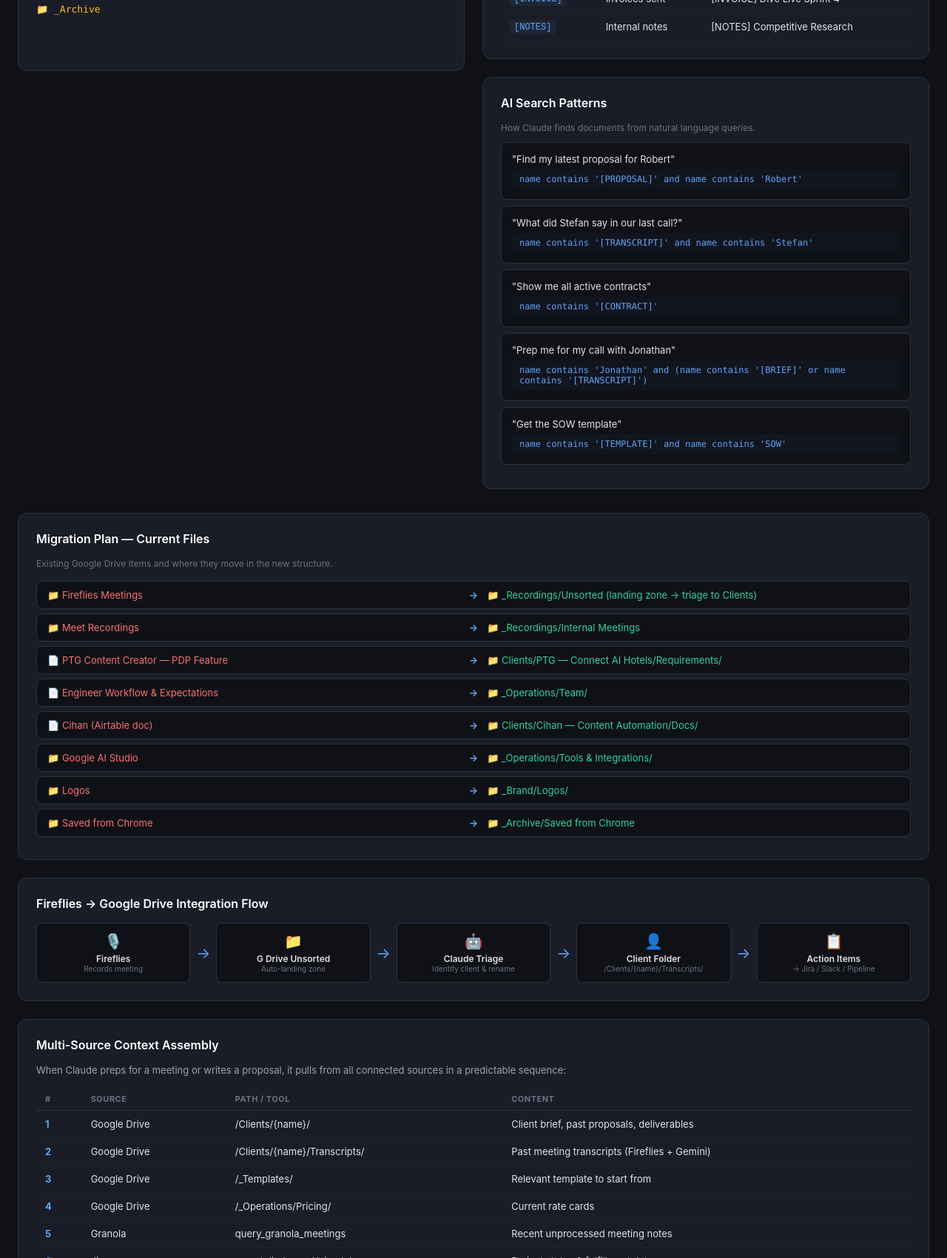
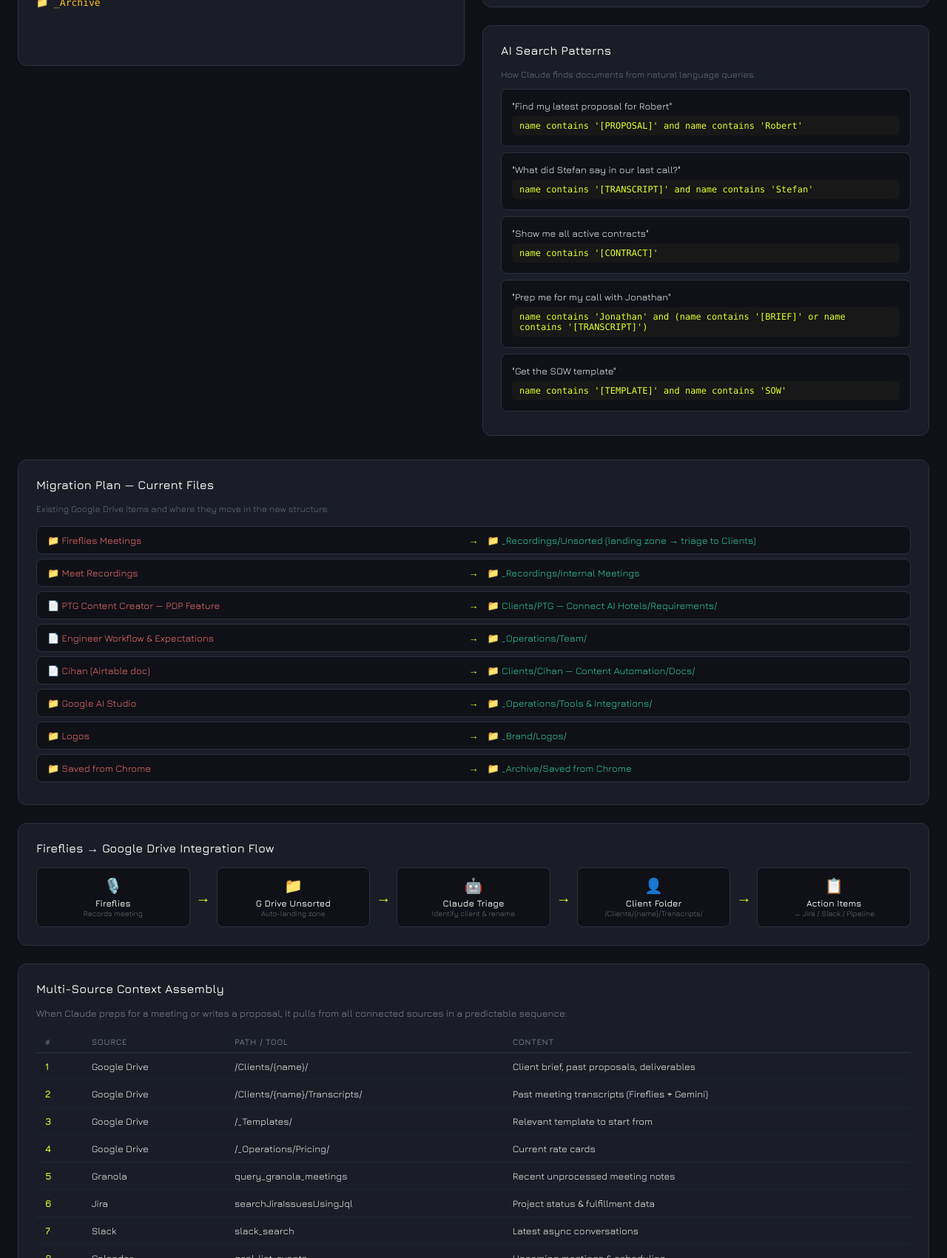
Before and after one commit to Automation-Architecture/aa-knowledge-base, a plain HTML site: page public/index.html in a window 1280 px wide. Shown: the part 1100-2800 px from the top of the page at 74% size. Drawn offline with nearby package versions, Linux system fonts and the light colour scheme.

Commit message:
Apply brand guidelines: Jura font + lime/off-white color palette

```diff
--- a/public/index.html
+++ b/public/index.html
@@ -4,31 +4,32 @@
 <meta charset="UTF-8">
 <meta name="viewport" content="width=device-width, initial-scale=1.0">
 <title>Automation Architecture — Knowledge Base</title>
+<link href="https://fonts.googleapis.com/css2?family=Jura:wght@300;400;500;600;700&display=swap" rel="stylesheet">
 <style>
   * { margin: 0; padding: 0; box-sizing: border-box; }
-  body { font-family: -apple-system, BlinkMacSystemFont, 'Segoe UI', Roboto, sans-serif; background: #0f1117; color: #e1e4e8; padding: 24px; }
+  body { font-family: 'Jura', sans-serif; background: #0f1117; color: #F9F7F2; padding: 24px; }
 
   /* Nav - matches other dashboards exactly */
   .nav { display: flex; gap: 4px; margin-bottom: 24px; background: #1a1d27; border-radius: 10px; padding: 4px; border: 1px solid #2d3140; width: fit-content; }
-  .nav a { padding: 8px 20px; border-radius: 8px; font-size: 13px; font-weight: 500; color: #9ca3af; text-decoration: none; transition: all 0.15s; }
-  .nav a:hover { color: #e1e4e8; background: #2d3140; }
-  .nav a.active { background: #60a5fa22; color: #60a5fa; border: 1px solid #60a5fa44; }
+  .nav a { padding: 8px 20px; border-radius: 8px; font-size: 13px; font-weight: 500; color: #898A8D; text-decoration: none; transition: all 0.15s; }
+  .nav a:hover { color: #F9F7F2; background: #2d3140; }
+  .nav a.active { background: #E6FF2B22; color: #E6FF2B; border: 1px solid #E6FF2B44; }
 
   .header { display: flex; justify-content: space-between; align-items: baseline; margin-bottom: 32px; }
-  .header h1 { font-size: 24px; font-weight: 600; color: #fff; }
+  .header h1 { font-size: 24px; font-weight: 600; color: #F9F7F2; }
   .header .updated { font-size: 13px; color: #6b7280; }
 
   /* Stats row */
   .stats-row { display: grid; grid-template-columns: repeat(5, 1fr); gap: 16px; margin-bottom: 32px; }
   .stat-card { background: #1a1d27; border-radius: 12px; padding: 20px; text-align: center; border: 1px solid #2d3140; }
   .stat-card .number { font-size: 36px; font-weight: 700; margin-bottom: 4px; }
-  .stat-card .label { font-size: 12px; color: #9ca3af; text-transform: uppercase; letter-spacing: 0.5px; }
+  .stat-card .label { font-size: 12px; color: #898A8D; text-transform: uppercase; letter-spacing: 0.5px; }
 
   /* Grid layouts */
   .grid-2 { display: grid; grid-template-columns: 1fr 1fr; gap: 24px; margin-bottom: 32px; }
   .grid-3 { display: grid; grid-template-columns: 1fr 1fr 1fr; gap: 24px; margin-bottom: 32px; }
   .card { background: #1a1d27; border-radius: 12px; padding: 24px; border: 1px solid #2d3140; }
-  .card h2 { font-size: 16px; font-weight: 600; margin-bottom: 16px; color: #fff; }
+  .card h2 { font-size: 16px; font-weight: 600; margin-bottom: 16px; color: #F9F7F2; }
   .card-full { grid-column: 1 / -1; }
 
   /* Tree styles */
@@ -44,13 +45,13 @@
   .folder { color: #fbbf24; cursor: pointer; user-select: none; }
   .folder::before { content: '📁 '; }
   .folder.open::before { content: '📂 '; }
-  .file { color: #9ca3af; }
+  .file { color: #898A8D; }
   .file::before { content: '📄 '; }
   .auto::before { content: '🤖 '; }
   .auto { color: #22d3ee; }
 
   .tag { font-size: 10px; padding: 1px 6px; border-radius: 4px; margin-left: 6px; vertical-align: middle; font-family: -apple-system, sans-serif; }
-  .tag-ai { background: #60a5fa22; color: #60a5fa; }
+  .tag-ai { background: #E6FF2B22; color: #E6FF2B; }
   .tag-auto { background: #22d3ee22; color: #22d3ee; }
   .tag-new { background: #34d39922; color: #34d399; }
   .tag-existing { background: #fbbf2422; color: #fbbf24; }
@@ -70,24 +71,24 @@
   .rules-table th { text-align: left; padding: 8px 12px; font-size: 11px; color: #6b7280; text-transform: uppercase; letter-spacing: 0.5px; border-bottom: 1px solid #2d3140; }
   .rules-table td { padding: 10px 12px; border-bottom: 1px solid #1f2333; }
   .rules-table tr:hover { background: #1f2333; }
-  .rules-table code { background: #60a5fa12; color: #60a5fa; padding: 2px 6px; border-radius: 4px; font-size: 12px; }
+  .rules-table code { background: #E6FF2B12; color: #E6FF2B; padding: 2px 6px; border-radius: 4px; font-size: 12px; }
 
   /* Search patterns */
   .pattern-card { background: #0f1117; border: 1px solid #2d3140; border-radius: 8px; padding: 14px; margin-bottom: 8px; }
-  .pattern-ask { font-size: 13px; margin-bottom: 6px; color: #e1e4e8; }
-  .pattern-query { font-family: 'SF Mono', Monaco, Consolas, monospace; font-size: 12px; color: #60a5fa; background: #60a5fa08; padding: 6px 10px; border-radius: 6px; }
+  .pattern-ask { font-size: 13px; margin-bottom: 6px; color: #F9F7F2; }
+  .pattern-query { font-family: 'SF Mono', Monaco, Consolas, monospace; font-size: 12px; color: #E6FF2B; background: #E6FF2B08; padding: 6px 10px; border-radius: 6px; }
 
   /* Migration */
   .migration-item { display: flex; align-items: center; gap: 12px; padding: 10px 14px; background: #0f1117; border: 1px solid #2d3140; border-radius: 8px; margin-bottom: 6px; font-size: 13px; }
   .migration-from { color: #f87171; flex: 1; }
-  .migration-arrow { color: #60a5fa; font-weight: bold; flex-shrink: 0; }
+  .migration-arrow { color: #E6FF2B; font-weight: bold; flex-shrink: 0; }
   .migration-to { color: #34d399; flex: 1; }
 
   /* Tabs inside cards */
   .inner-tabs { display: flex; gap: 2px; margin-bottom: 16px; border-bottom: 1px solid #2d3140; }
   .inner-tab { padding: 6px 14px; background: none; border: none; color: #6b7280; font-size: 12px; cursor: pointer; border-bottom: 2px solid transparent; margin-bottom: -1px; transition: .2s; }
-  .inner-tab:hover { color: #e1e4e8; }
-  .inner-tab.active { color: #60a5fa; border-bottom-color: #60a5fa; font-weight: 600; }
+  .inner-tab:hover { color: #F9F7F2; }
+  .inner-tab.active { color: #E6FF2B; border-bottom-color: #E6FF2B; font-weight: 600; }
   .inner-content { display: none; }
   .inner-content.active { display: block; }
 
@@ -117,7 +118,7 @@
 
 <!-- Stats -->
 <div class="stats-row">
-  <div class="stat-card"><div class="number" style="color:#60a5fa">7</div><div class="label">Top-Level Zones</div></div>
+  <div class="stat-card"><div class="number" style="color:#E6FF2B">7</div><div class="label">Top-Level Zones</div></div>
   <div class="stat-card"><div class="number" style="color:#fbbf24">13</div><div class="label">Client Folders</div></div>
   <div class="stat-card"><div class="number" style="color:#34d399">6</div><div class="label">Data Sources</div></div>
   <div class="stat-card"><div class="number" style="color:#a78bfa">10</div><div class="label">Doc Type Prefixes</div></div>
@@ -337,25 +338,25 @@
       <div style="font-size:12px;font-weight:600">Fireflies</div>
       <div style="font-size:10px;color:#6b7280">Records meeting</div>
     </div>
-    <div style="display:flex;align-items:center;color:#60a5fa;font-size:20px">→</div>
+    <div style="display:flex;align-items:center;color:#E6FF2B;font-size:20px">→</div>
     <div style="background:#0f1117;border:1px solid #2d3140;border-radius:8px;padding:12px 16px;flex:1;min-width:140px;text-align:center">
       <div style="font-size:20px;margin-bottom:4px">📁</div>
       <div style="font-size:12px;font-weight:600">G Drive Unsorted</div>
       <div style="font-size:10px;color:#6b7280">Auto-landing zone</div>
     </div>
-    <div style="display:flex;align-items:center;color:#60a5fa;font-size:20px">→</div>
+    <div style="display:flex;align-items:center;color:#E6FF2B;font-size:20px">→</div>
     <div style="background:#0f1117;border:1px solid #2d3140;border-radius:8px;padding:12px 16px;flex:1;min-width:140px;text-align:center">
       <div style="font-size:20px;margin-bottom:4px">🤖</div>
       <div style="font-size:12px;font-weight:600">Claude Triage</div>
       <div style="font-size:10px;color:#6b7280">Identify client & rename</div>
     </div>
-    <div style="display:flex;align-items:center;color:#60a5fa;font-size:20px">→</div>
+    <div style="display:flex;align-items:center;color:#E6FF2B;font-size:20px">→</div>
     <div style="background:#0f1117;border:1px solid #2d3140;border-radius:8px;padding:12px 16px;flex:1;min-width:140px;text-align:center">
       <div style="font-size:20px;margin-bottom:4px">👤</div>
       <div style="font-size:12px;font-weight:600">Client Folder</div>
       <div style="font-size:10px;color:#6b7280">/Clients/{name}/Transcripts/</div>
     </div>
-    <div style="display:flex;align-items:center;color:#60a5fa;font-size:20px">→</div>
+    <div style="display:flex;align-items:center;color:#E6FF2B;font-size:20px">→</div>
     <div style="background:#0f1117;border:1px solid #2d3140;border-radius:8px;padding:12px 16px;flex:1;min-width:140px;text-align:center">
       <div style="font-size:20px;margin-bottom:4px">📋</div>
       <div style="font-size:12px;font-weight:600">Action Items</div>
@@ -367,18 +368,18 @@
 <!-- Context Assembly -->
 <div class="card">
   <h2>Multi-Source Context Assembly</h2>
-  <p style="font-size:13px;color:#9ca3af;margin-bottom:16px">When Claude preps for a meeting or writes a proposal, it pulls from all connected sources in a predictable sequence:</p>
+  <p style="font-size:13px;color:#898A8D;margin-bottom:16px">When Claude preps for a meeting or writes a proposal, it pulls from all connected sources in a predictable sequence:</p>
   <table class="rules-table">
     <thead><tr><th>#</th><th>Source</th><th>Path / Tool</th><th>Content</th></tr></thead>
     <tbody>
-      <tr><td style="color:#60a5fa;font-weight:700">1</td><td>Google Drive</td><td>/Clients/{name}/</td><td>Client brief, past proposals, deliverables</td></tr>
-      <tr><td style="color:#60a5fa;font-weight:700">2</td><td>Google Drive</td><td>/Clients/{name}/Transcripts/</td><td>Past meeting transcripts (Fireflies + Gemini)</td></tr>
-      <tr><td style="color:#60a5fa;font-weight:700">3</td><td>Google Drive</td><td>/_Templates/</td><td>Relevant template to start from</td></tr>
-      <tr><td style="color:#60a5fa;font-weight:700">4</td><td>Google Drive</td><td>/_Operations/Pricing/</td><td>Current rate cards</td></tr>
-      <tr><td style="color:#60a5fa;font-weight:700">5</td><td>Granola</td><td>query_granola_meetings</td><td>Recent unprocessed meeting notes</td></tr>
-      <tr><td style="color:#60a5fa;font-weight:700">6</td><td>Jira</td><td>searchJiraIssuesUsingJql</td><td>Project status & fulfillment data</td></tr>
-      <tr><td style="color:#60a5fa;font-weight:700">7</td><td>Slack</td><td>slack_search</td><td>Latest async conversations</td></tr>
-      <tr><td style="color:#60a5fa;font-weight:700">8</td><td>Calendar</td><td>gcal_list_events</td><td>Upcoming meetings & scheduling</td></tr>
+      <tr><td style="color:#E6FF2B;font-weight:700">1</td><td>Google Drive</td><td>/Clients/{name}/</td><td>Client brief, past proposals, deliverables</td></tr>
+      <tr><td style="color:#E6FF2B;font-weight:700">2</td><td>Google Drive</td><td>/Clients/{name}/Transcripts/</td><td>Past meeting transcripts (Fireflies + Gemini)</td></tr>
+      <tr><td style="color:#E6FF2B;font-weight:700">3</td><td>Google Drive</td><td>/_Templates/</td><td>Relevant template to start from</td></tr>
+      <tr><td style="color:#E6FF2B;font-weight:700">4</td><td>Google Drive</td><td>/_Operations/Pricing/</td><td>Current rate cards</td></tr>
+      <tr><td style="color:#E6FF2B;font-weight:700">5</td><td>Granola</td><td>query_granola_meetings</td><td>Recent unprocessed meeting notes</td></tr>
+      <tr><td style="color:#E6FF2B;font-weight:700">6</td><td>Jira</td><td>searchJiraIssuesUsingJql</td><td>Project status & fulfillment data</td></tr>
+      <tr><td style="color:#E6FF2B;font-weight:700">7</td><td>Slack</td><td>slack_search</td><td>Latest async conversations</td></tr>
+      <tr><td style="color:#E6FF2B;font-weight:700">8</td><td>Calendar</td><td>gcal_list_events</td><td>Upcoming meetings & scheduling</td></tr>
     </tbody>
   </table>
 </div>
```
Also changed, not shown: 1 other file.
